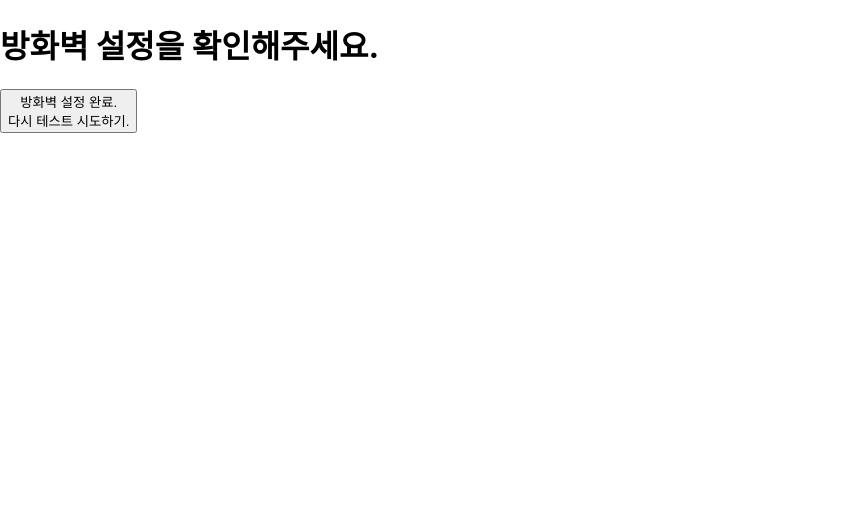
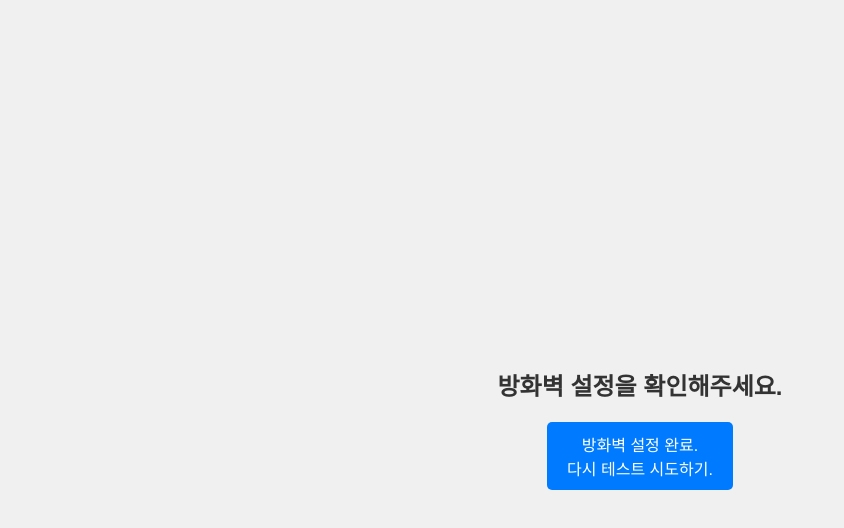
Before and after one commit to scc9811/CapstoneDesign_FrontEnd, a React (Create React App) app: page /guidePage in a window 1280 px wide. Shown: the top 528 px of the page, without its empty margins (0-844 px from the left). Built offline with nearby package versions, Linux system fonts and the light colour scheme.

Commit message:
저장된 token 헤더 포함해서 request 테스트

```diff
--- a/src/pages/FirewallGuidePage.js
+++ b/src/pages/FirewallGuidePage.js
@@ -1,18 +1,53 @@
-// import React from 'react';
+// // import React from 'react';
+
+// // const FirewallGuidePage = () => {
+// //   return (
+// //     <div>
+// //       <h1>방화벽 설정을 확인해주세요.</h1>
+// //       <button onClick={() => window.location.href = '/'}>
+// //         방화벽 설정 완료. <br/>
+// //         다시 테스트 시도하기.
+// //       </button>
+// //     </div>
+// //   );
+// // };
+
+// // export default FirewallGuidePage;
+// import React, { useState } from 'react';
 
 // const FirewallGuidePage = () => {
+//   const [message, setMessage] = useState('');
+
+//   const handleButtonClick = async () => {
+//     try {
+//       const response = await fetch('http://localhost:8080/ping/isICMPInboundAllowed');
+//       const data = await response.json();
+//       console.log('allowed = ', data.allowed);
+//       if (data.allowed) {
+//         window.location.href = '/';
+//       } else {
+//         setMessage('방화벽 설정을 다시 확인해주세요.');
+//       }
+//     } catch (error) {
+//       console.error('Error fetching data:', error);
+//       setMessage('서버에 오류가 발생했습니다. 나중에 다시 시도해주세요.');
+//     }
+//   };
+
 //   return (
 //     <div>
 //       <h1>방화벽 설정을 확인해주세요.</h1>
-//       <button onClick={() => window.location.href = '/'}>
+//       <button onClick={handleButtonClick}>
 //         방화벽 설정 완료. <br/>
 //         다시 테스트 시도하기.
 //       </button>
+//       {message && <p>{message}</p>}
 //     </div>
 //   );
 // };
 
 // export default FirewallGuidePage;
+
 import React, { useState } from 'react';
 
 const FirewallGuidePage = () => {
@@ -34,14 +69,56 @@ const FirewallGuidePage = () => {
     }
   };
 
+  const styles = {
+    container: {
+      display: 'flex',
+      flexDirection: 'column',
+      alignItems: 'center',
+      justifyContent: 'center',
+      height: '100vh',
+      backgroundColor: '#f0f0f0',
+      fontFamily: 'Arial, sans-serif',
+      textAlign: 'center',
+      padding: '20px',
+    },
+    heading: {
+      fontSize: '24px',
+      marginBottom: '20px',
+      color: '#333',
+    },
+    button: {
+      backgroundColor: '#007bff',
+      color: '#fff',
+      border: 'none',
+      padding: '10px 20px',
+      fontSize: '16px',
+      cursor: 'pointer',
+      borderRadius: '5px',
+      transition: 'background-color 0.3s',
+    },
+    buttonHover: {
+      backgroundColor: '#0056b3',
+    },
+    message: {
+      marginTop: '20px',
+      color: 'red',
+      fontSize: '14px',
+    },
+  };
+
   return (
-    <div>
-      <h1>방화벽 설정을 확인해주세요.</h1>
-      <button onClick={handleButtonClick}>
-        방화벽 설정 완료. <br/>
+    <div style={styles.container}>
+      <h1 style={styles.heading}>방화벽 설정을 확인해주세요.</h1>
+      <button
+        style={styles.button}
+        onMouseOver={(e) => (e.currentTarget.style.backgroundColor = styles.buttonHover.backgroundColor)}
+        onMouseOut={(e) => (e.currentTarget.style.backgroundColor = styles.button.backgroundColor)}
+        onClick={handleButtonClick}
+      >
+        방화벽 설정 완료. <br />
         다시 테스트 시도하기.
       </button>
-      {message && <p>{message}</p>}
+      {message && <p style={styles.message}>{message}</p>}
     </div>
   );
 };
--- a/src/pages/mainPage.js
+++ b/src/pages/mainPage.js
@@ -56,14 +56,70 @@ function MainPage() {
     return <div>Loading...</div>;
   }
 
+  // return (
+  //   <div>
+  //     <h1>averageResponseTime: {socketData.averageResponseTime}</h1>
+  //     {socketData.running ? null : (
+  //       <h1>packetLossRate: {socketData.packetLossRate}</h1>
+  //     )}
+  //   </div>
+  // );
   return (
     <div>
       <h1>averageResponseTime: {socketData.averageResponseTime}</h1>
       {socketData.running ? null : (
-        <h1>packetLossRate: {socketData.packetLossRate}</h1>
+        <div>
+          <h1>packetLossRate: {socketData.packetLossRate}</h1>
+          <button
+            onClick={async () => {
+              const { averageResponseTime } = socketData;
+              // Save averageResponseTime to localStorage
+              localStorage.setItem('averageResponseTime', averageResponseTime);
+
+              // Check if token exists in localStorage
+              const token = localStorage.getItem('token');
+
+              // if (token) --> 바꿔야됨.
+              console.log('token : ', token);
+              if (token) {
+                // token 있으면 --> 백엔드 서버로 userEmail, nickName 요청 가능.
+                try {
+                  const response = await fetch('http://localhost:8080/ping/storeResult', {
+                    method: 'POST',
+                    headers: {
+                      'Content-Type': 'application/json',
+                      'Authorization': `Bearer ${token}`
+                    },
+                    body: JSON.stringify({ averageResponseTime })
+                  });
+
+                  if (!response.ok) {
+                    // throw new Error('Network response was not ok');
+                    alert('로그인이 필요합니다');
+                    window.location.href = '/user/signIn';
+                  }
+
+                  // const data = await response.json();
+                  // console.log('Response data:', data);
+                  alert('저장 완료');
+                } catch (error) {
+                  alert('로그인이 필요합니다');
+                    window.location.href = '/user/signIn';
+                  // console.error('Error sending data:', error);
+                }
+              } else {
+                // console.error('No token found in localStorage');
+                window.location.href = '/user/signIn';
+              }
+            }}
+          >
+            결과 저장하기
+          </button>
+        </div>
       )}
     </div>
   );
+
 }
 
 export default MainPage;
```
